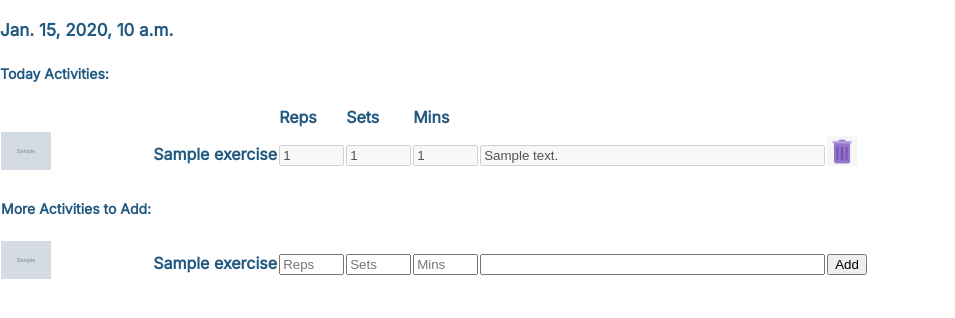
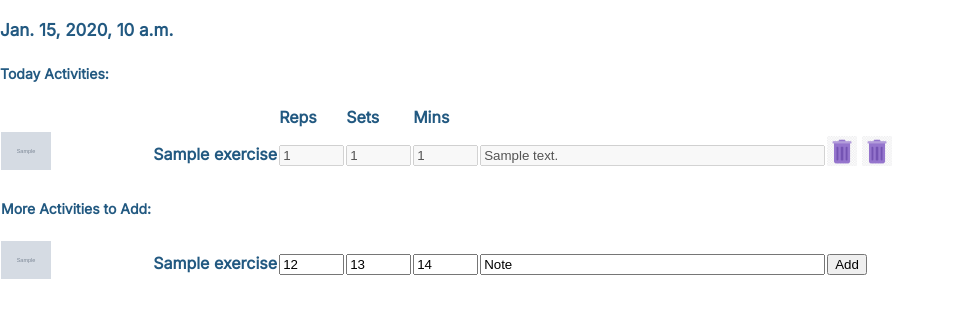
Before and after one commit to aerlikh17/track-fit-app, a Django app: template main_app/templates/clientExercise/log.html in a window 1280 px wide. Shown: the part 80-398 px from the top of the page, without its empty margins (0-955 px from the left). Run offline with Django 4.2, Linux system fonts and the light colour scheme; tables that the repository leaves empty hold one stand-in row (values such as "Sample post"); the template is opened without the code that fills it: values that come from a table or form of the project are taken from there, most other values are stand-ins (such as "Sample title", 1, 10 or a date in 2020); grey boxes marked "Sample" are stand-in pictures.

Commit message:
finish adding axercise

```diff
--- a/main_app/forms.py
+++ b/main_app/forms.py
@@ -4,4 +4,4 @@ from .models import ClientExercise
 class ClientExerciseForm(ModelForm):
   class Meta:
     model = ClientExercise
-    fields = ['date', 'reps', 'sets', 'time', 'note']
+    fields = ['reps', 'sets', 'time', 'note']
--- a/main_app/models.py
+++ b/main_app/models.py
@@ -12,7 +12,7 @@ class Exercise (models.Model):
         return self.name
 
 class ClientExercise(models.Model):
-    date = models.DateField('2022-22-01')
+    date = models.DateField()
     reps = models.IntegerField()
     sets = models.IntegerField()
     time = models.IntegerField()
--- a/main_app/templates/base.html
+++ b/main_app/templates/base.html
@@ -19,7 +19,7 @@
       <ul class="main-nav">
         {% if user.is_authenticated %}
         <li><a href="">Hi {{ user.get_username }}!</a></li>
-        <li><a href="/clientExercise/1">Log</a></li>
+        <li><a href="/clientExercise/{{ user.id }}">Log</a></li>
         <li><a href="{% url 'logout' %}">Log Out</a></li>
       {% else %}
         <li><a href="{% url 'signup' %}">Sign Up</a></li>
--- a/main_app/templates/clientExercise/log.html
+++ b/main_app/templates/clientExercise/log.html
@@ -19,13 +19,14 @@
   <tr>
     <td><img class="NIHLego" src={% static  CE.exercise.picture %} style="width:50px" /></td>
     <td><span class="ExerciseUnit">{{CE.exercise.name}}</span></td>
-    <td class="logUnittd"><input type="textbox" name="Reps" value="{{CE.reps}}" size="5" disabled></td>
-    <td class="logUnittd"><input type="textbox" name="Sets" value="{{CE.sets}}" size="5" disabled></td>
-    <td class="logUnittd"><input type="textbox" name="Mins" value="{{CE.time}}" size="5" disabled></td>
-    <td><input type="textbox" name="Notes" size="40" value="{{ CE.note }}" disabled></td>
+    <td class="logUnittd"><input type="textbox" name="reps" value="{{CE.reps}}" size="5" disabled></td>
+    <td class="logUnittd"><input type="textbox" name="sets" value="{{CE.sets}}" size="5" disabled></td>
+    <td class="logUnittd"><input type="textbox" name="time" value="{{CE.time}}" size="5" disabled></td>
+    <td><input type="textbox" name="note" size="40" value="{{ CE.note }}" disabled></td>
     <td>
       <form>
         <a href="clientExercise/delete/{{CE.id}}"><img src={% static  'trash.png' %} style="width:30px" /></a>
+        <a href="clientExercise/Edit/{{CE.id}}"><img src={% static  'trash.png' %} style="width:30px" /></a>
       </form>
     </td>
   </tr>
@@ -33,20 +34,20 @@
   <tr><td><h4>More Activities to Add:</h4></td></tr>
 
   {% for E in exercise %}
-    <form action="{% url 'logAdd' E.id user.id %}" method="post">
+    <form action="{% url 'logAdd' user.id E.id %}" method="post">
       {% csrf_token %}
       <tr>
         <td><img class="NIHLego" src={% static  E.picture %} style="width:50px" /></td>
         <td><span class="ExerciseUnit">{{E.name}}</span></td>
-        <td class="logUnittd"><input type="textbox" name="Reps" placeholder="Reps" size="5"></td>
-        <td class="logUnittd"><input type="textbox" name="Sets" placeholder="Sets" size="5"></td>
-        <td class="logUnittd"><input type="textbox" name="Mins" placeholder="Mins" size="5"></td>
-        <td><input type="textbox" name="Notes" size="40" value=""></td>
+        <td class="logUnittd"><input type="textbox" name="reps" placeholder="Reps" size="5" value="12"></td>
+        <td class="logUnittd"><input type="textbox" name="sets" placeholder="Sets" size="5" value="13"></td>
+        <td class="logUnittd"><input type="textbox" name="time" placeholder="Mins" size="5" value="14"></td>
+        <td><input type="textbox" name="note" size="40" value="Note"></td>
         <td>
             <input type="submit" value="Add">
-          </form>
         </td>
       </tr>
+    </form>
   {% endfor %}
 </table>
 
```
Also changed, not shown: main_app/views.py (+7 -0 lines).
